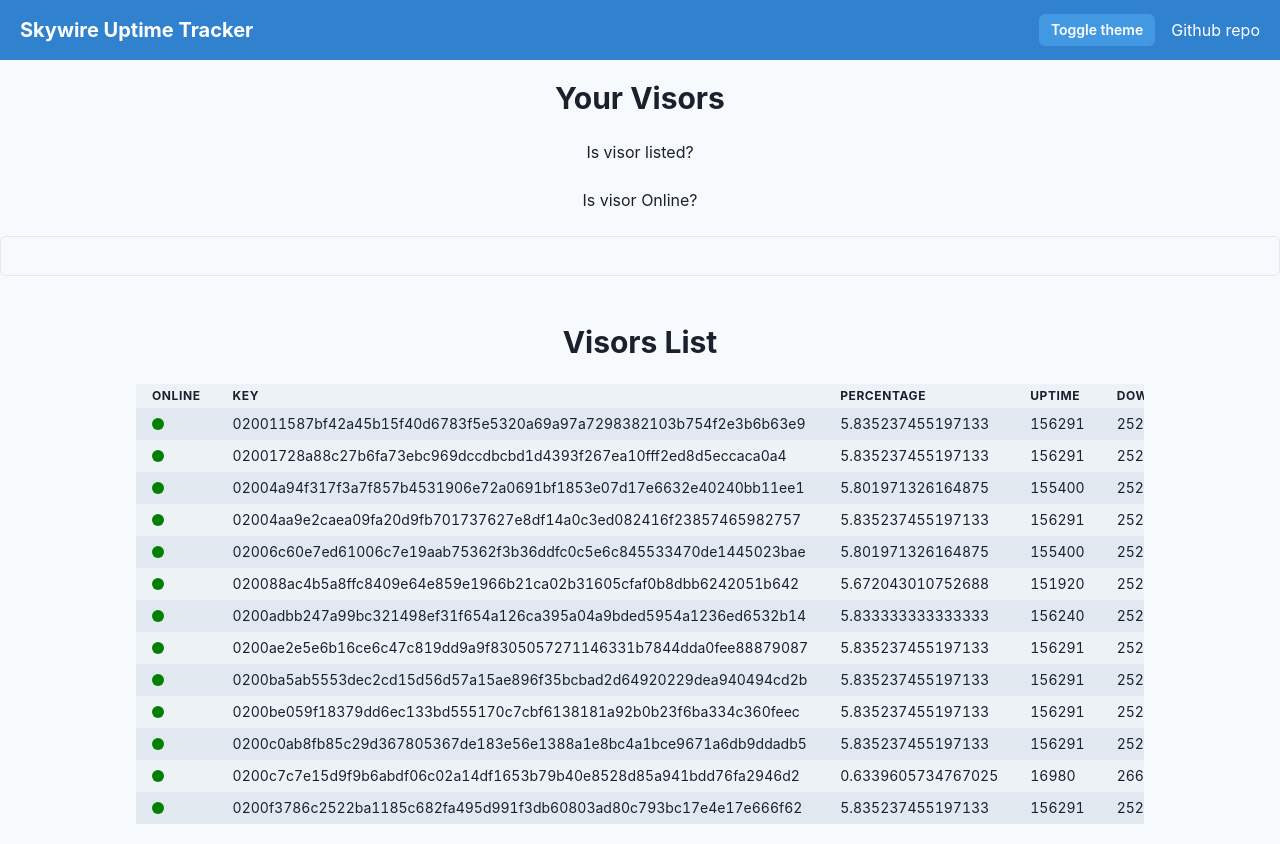
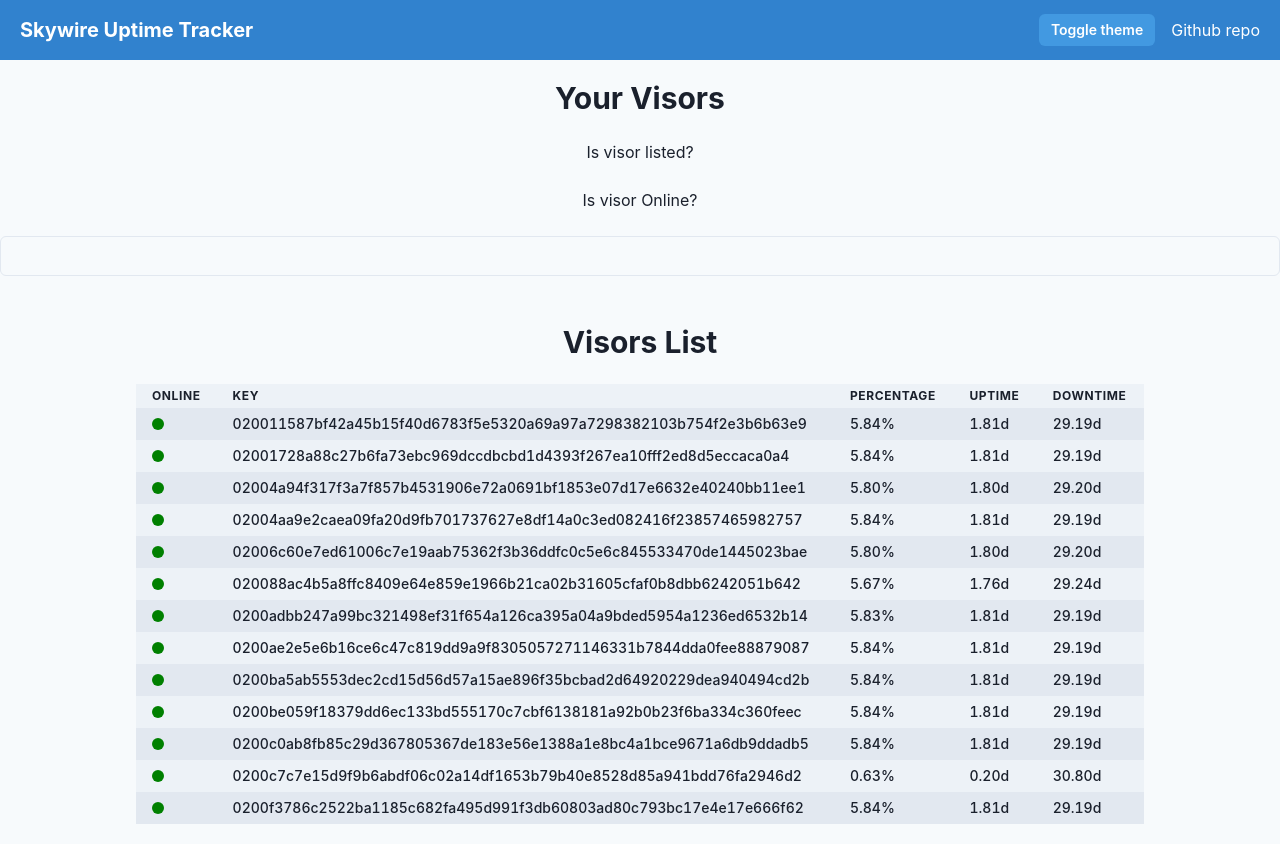
Before and after one commit to madeinchema/skywire-uptime-tracker, a Next.js app: page / in a window 1280 px wide. Built offline with nearby package versions, Linux system fonts and the light colour scheme.

Commit message:
add dataFormatter funcs & format and memoize visors data

```diff
--- a/components/VisorsUptimeTable.tsx
+++ b/components/VisorsUptimeTable.tsx
@@ -8,13 +8,19 @@ import {
   Box,
   Container,
 } from '@chakra-ui/react';
+import { useMemo } from 'react';
 import { VisorUptime } from '../interfaces';
+import {
+  formatPercentage,
+  formatSecsToDays,
+} from '../utils/functions/dataFormatter';
 
 type Props = {
   dataSource: VisorUptime[] | undefined;
 };
 
-const VisorsUptimeTable = ({ dataSource }: Props) => (
+const VisorsUptimeTable = ({ dataSource }: Props) => {
+  return (
     <Container px={2} maxW="container.lg">
       <Box overflowX="auto" width="100%">
         <Table size="sm" variant="custom">
@@ -29,8 +35,18 @@ const VisorsUptimeTable = ({ dataSource }: Props) => (
           </Thead>
           <Tbody>
             {dataSource &&
-            dataSource.map((visor) => (
-              <Tr key={visor.key}>
+              dataSource.map((visor) => {
+                const formattedVisorData = useMemo(
+                  () => ({
+                    uptime: formatSecsToDays(visor.uptime),
+                    downtime: formatSecsToDays(visor.downtime),
+                    percentage: formatPercentage(visor.percentage),
+                  }),
+                  []
+                );
+
+                return (
+                  <Tr key={visor.key} fontWeight={500}>
                     <Td>
                       <Box
                         width={3}
@@ -40,15 +56,17 @@ const VisorsUptimeTable = ({ dataSource }: Props) => (
                       />
                     </Td>
                     <Td>{visor.key}</Td>
-                <Td isNumeric>{visor.percentage}</Td>
-                <Td isNumeric>{visor.uptime}</Td>
-                <Td isNumeric>{visor.downtime}</Td>
+                    <Td isNumeric>{formattedVisorData.percentage}</Td>
+                    <Td isNumeric>{formattedVisorData.uptime}</Td>
+                    <Td isNumeric>{formattedVisorData.downtime}</Td>
                   </Tr>
-            ))}
+                );
+              })}
           </Tbody>
         </Table>
       </Box>
     </Container>
   );
+};
 
 export default VisorsUptimeTable;
--- /dev/null
+++ b/utils/functions/dataFormatter.ts
@@ -0,0 +1,12 @@
+const formatSecsToDays = (seconds: number, suffix: string = 'd') => {
+  const days = seconds / 86400;
+  const formattedDays = days.toFixed(2) + suffix;
+  return formattedDays;
+};
+
+const formatPercentage = (percentage: number, suffix: string = '%') => {
+  const formattedPercentage = percentage.toFixed(2) + suffix;
+  return formattedPercentage;
+};
+
+export { formatSecsToDays, formatPercentage };
```
Also changed, not shown: components/VisorCard.tsx (+18 -4 lines). Lines whose indentation alone changed are shown as unchanged.
